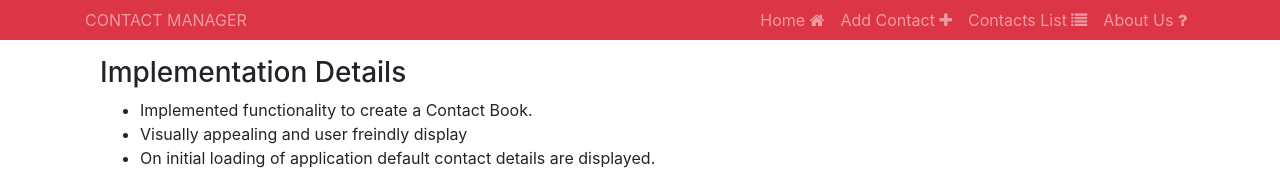
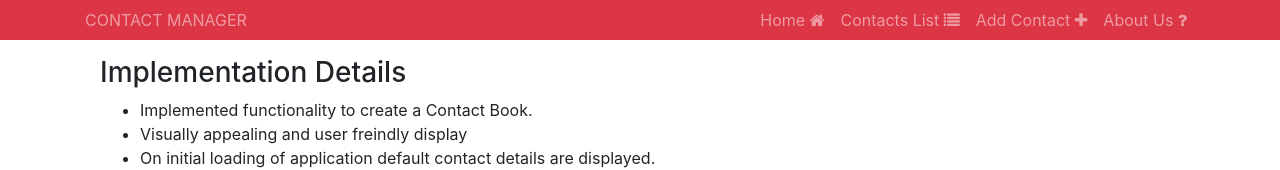
Before and after one commit to ghpr2605/contactManagement, a React (Create React App) app in the folder contactmanager/: page / in a window 1280 px wide. Shown: the top 170 px of the page. Built offline with nearby package versions, Linux system fonts and the light colour scheme; no server answers.

Commit message:
changed order for better flow

```diff
--- a/contactmanager/src/components/layouts/Header.js
+++ b/contactmanager/src/components/layouts/Header.js
@@ -18,13 +18,13 @@ const Header = (props) => {
               </Link>
             </li>
             <li className="nav-item">
-              <Link to="/contact/add" className="nav-link">
-                Add Contact <i className="fa fa-plus"></i>
+              <Link to="/contacts" className="nav-link">
+                Contacts List <i className="fa fa-list"></i>
               </Link>
             </li>
             <li className="nav-item">
-              <Link to="/contacts" className="nav-link">
-                Contacts List <i className="fa fa-list"></i>
+              <Link to="/contact/add" className="nav-link">
+                Add Contact <i className="fa fa-plus"></i>
               </Link>
             </li>
             <li className="nav-item">
```
